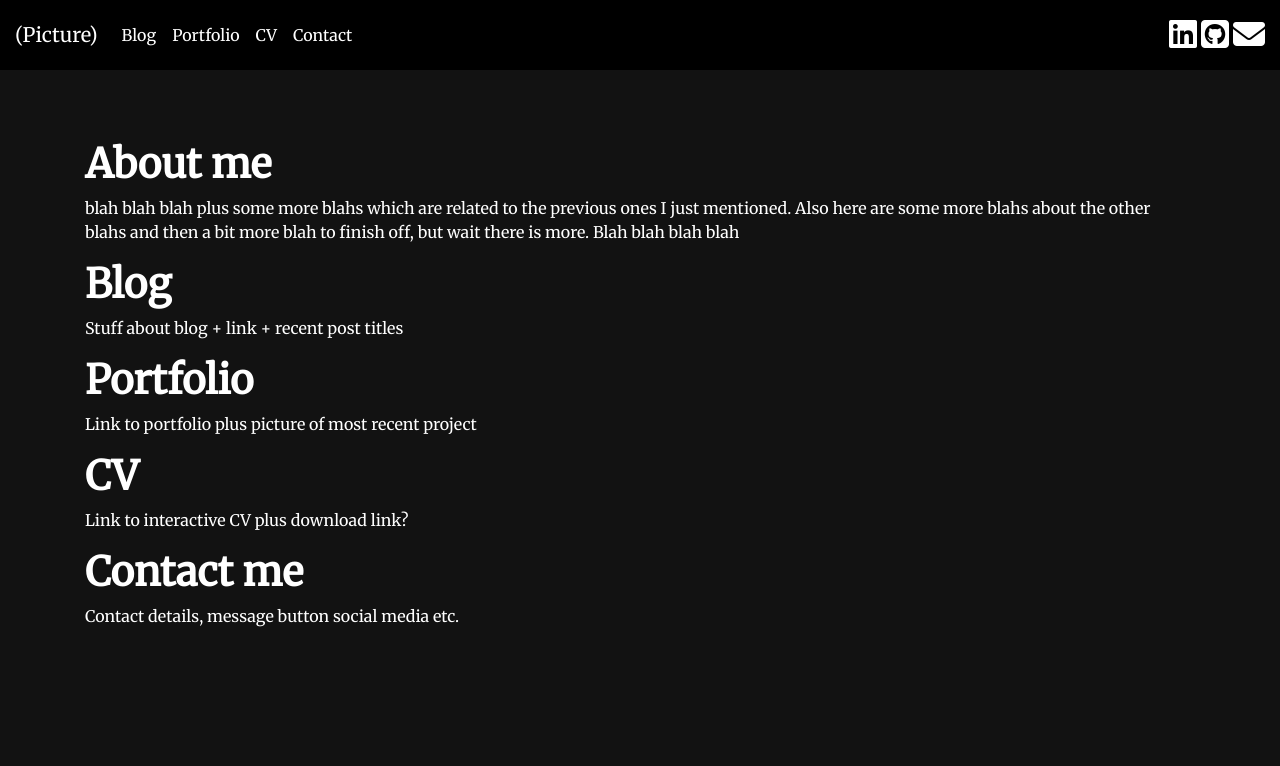
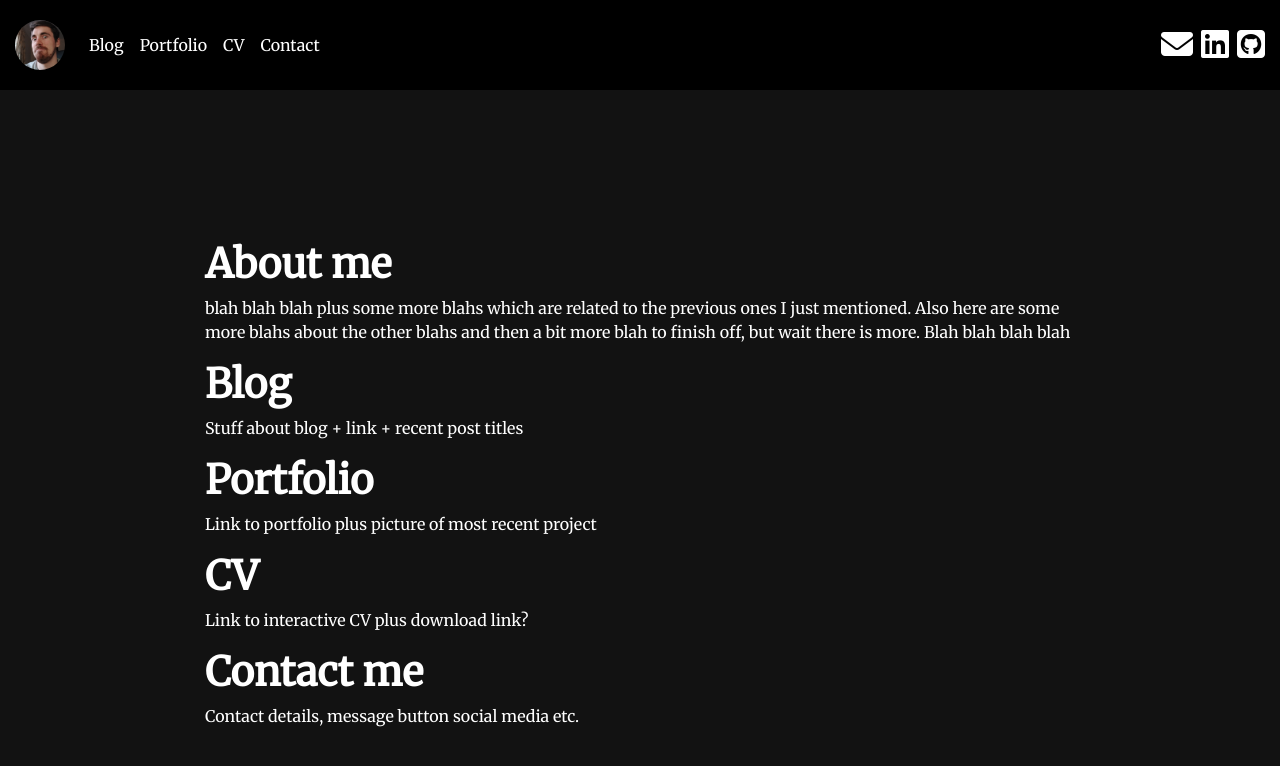
Before and after one commit to Rob-Turff/MyWebsite, a Django app: page / in a window 1280 px wide. Shown: the top 766 px of the page. Run offline with Django 3.2, Linux system fonts and the light colour scheme; some libraries are stand-ins or nearby versions.

Commit message:
Truncated post list posts and made them clickable, added image to nav bar

```diff
--- a/blog/static/css/mainpage.css
+++ b/blog/static/css/mainpage.css
@@ -20,6 +20,10 @@ h1, h2, h3, h4 {
     padding: 15px 15px 15px 15px;
 }
 
+.navbar-brand img {
+    border-radius: 50%;
+}
+
 .nav-link a {
     text-align: center;
     padding: 10px 15px;
@@ -28,7 +32,7 @@ h1, h2, h3, h4 {
 }
 
 .social-icon i {
-    margin-left: 4px;
+    margin-left: 8px;
 }
 
 .social-icon i, .navbar-toggler-icon i {
@@ -40,10 +44,8 @@ h1, h2, h3, h4 {
 }
 
 .content {
-    padding-top: 140px;
-    /*max-width: 1000px;*/
-    /*max-width: 40%;*/
-    /*margin: auto;*/
+    padding-top: 100px;
+    max-width: 900px;
 }
 
 .date p {
@@ -60,14 +62,18 @@ h1, h2, h3, h4 {
 }
 
 .post {
-    background-color: #212121;
+    background-color: #262626;
     margin-bottom: 30px;
     padding: 20px 20px 20px 20px;
     border: 5px solid #7e8ce0;
 }
 
-.post h2 a:hover{
-    color: #7e8ce0;
+.post-container:hover {
+    background-color: #393939;
+}
+
+.post-container a:hover, a:link {
+    text-decoration: none;
 }
 
 .blog-buttons button {
@@ -82,3 +88,7 @@ h1, h2, h3, h4 {
     background-color: white;
     color: black;
 }
+
+.home-sections {
+    padding-top: 140px;
+}
--- a/blog/templates/base.html
+++ b/blog/templates/base.html
@@ -17,7 +17,10 @@
 </head>
 <body>
 <nav class="navbar navbar-expand-sm fixed-top top-nav">
-    <a class="navbar-brand" href="{% url 'home' %}">(Picture)</a>
+    <a class="navbar-brand" href="{% url 'home' %}">
+        <!--TODO change picture -->
+        <img border="0" alt="Profile picture" src="{% static 'images/rob_profile_pic.jpg' %}" width="50" height="50">
+    </a>
     <button class="navbar-toggler mr-auto" type="button" data-toggle="collapse" data-target="#navbarNavDropdown"
             aria-controls="navbarNavDropdown" aria-expanded="false" aria-label="Toggle navigation">
         <span class="navbar-toggler-icon">
@@ -41,9 +44,9 @@
         </ul>
     </div>
     <div class="social-icon d-flex flex-row order-2 order-sm-3">
+        <a href="#"><i class="fas fa-envelope"></i></a>
         <a href="https://www.linkedin.com/in/robert-turff/"><i class="fab fa-linkedin"></i></a>
         <a href="https://github.com/Rob-Turff"> <i class="fab fa-github-square"></i></a>
-        <a href="#"><i class="fas fa-envelope"></i></a>
     </div>
 </nav>
 
```
Also changed, not shown: blog/templates/blog/post_list.html (+11 -7 lines), blog/static/images/rob_profile_pic.jpg (added).
